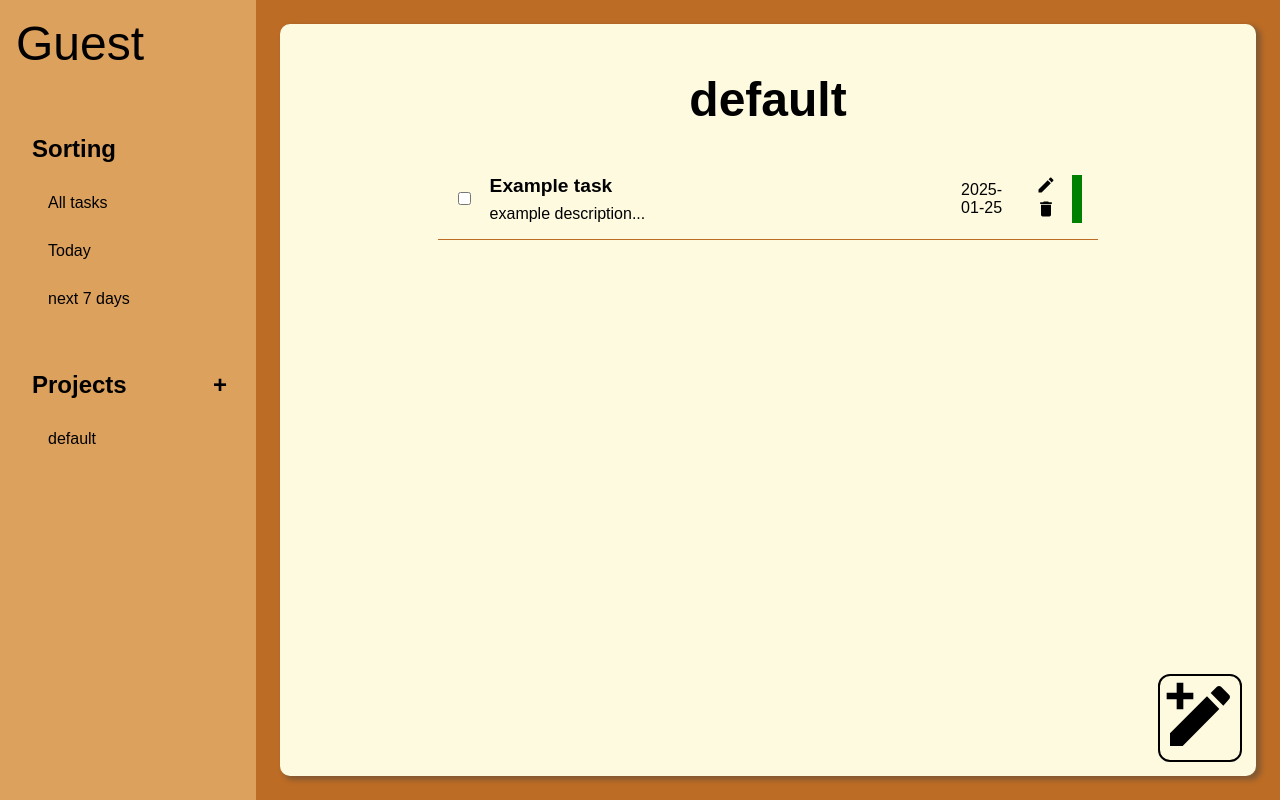
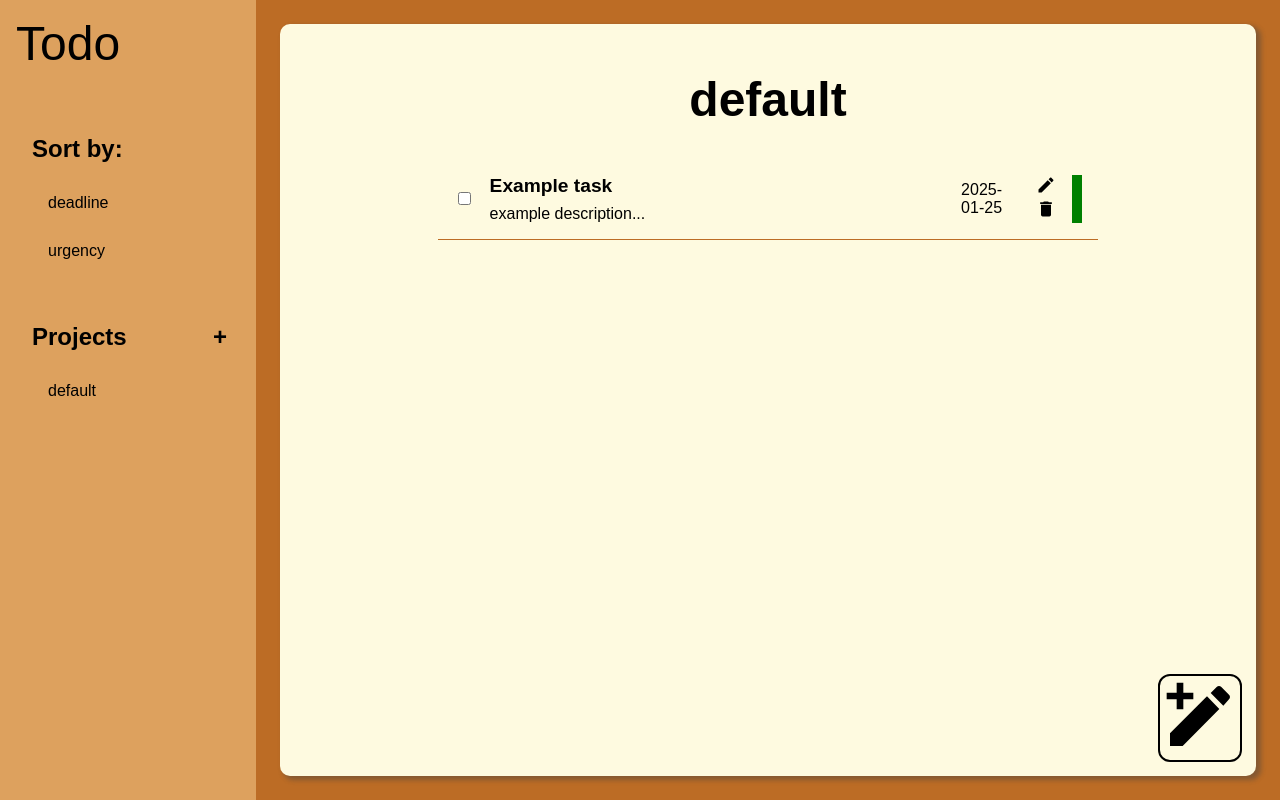
Before and after one commit to kon65138/todo_list, a website built with webpack: page src/index.html in a window 1280 px wide. Built offline with nearby package versions, Linux system fonts and the light colour scheme.

Commit message:
modify html for sort buttons and page title

```diff
--- a/CURRENT_DIRECTION.TXT
+++ b/CURRENT_DIRECTION.TXT
@@ -13,7 +13,7 @@ FOCUS ON MAKING ADD PROJECTS SIDEBAR BUTTON OPEN A POPUP TO MAKE ANOTHER PROJECT
 what features are left till full functionality?
 -delete and edit button functionality on todos (done) form focusing error but all works fine i think...
 -delete button with functionality on projects (done?)
--proper validation when putting in info for project and todo forms
+-proper validation when putting in info for project and todo forms (done?)
 -tick/ proper complete todo functionality (greyed out and moved to bottom of list once completed?)
 -proper sorting on todos
 -add local storage
--- a/src/index.html
+++ b/src/index.html
@@ -57,12 +57,11 @@
         </form>
     </div>
     <div class="sidebar">
-        <div class="user">Guest</div>
-        <div class="label"><div>Sorting</div></div>
+        <div class="user">Todo</div>
+        <div class="label"><div>Sort by:</div></div>
         <div class="sorting">
-            <button class="allTasks sBtn"><div>All tasks</div></button>
-            <button class="today sBtn"><div>Today</div></button>
-            <button class="next7D sBtn"><div>next 7 days</div></button>
+            <button class="deadline sBtn"><div>deadline</div></button>
+            <button class="urgency sBtn"><div>urgency</div></button>
         </div>
         <div class="label"><div>Projects</div><button class="newProject">+</button></div>
         <div class="projects" >
--- a/src/modules/sidebar.js
+++ b/src/modules/sidebar.js
@@ -2,6 +2,13 @@ import { projects } from './mainContent.js';
 import { renderProj } from './mainContent.js';
 import { project } from './project.js';
 import dltIcon from "../imgs/delete.svg";
+
+const openProjectPopupBtn = document.querySelector(".newProject");
+const closeProjPopup = document.getElementById('cancelProj');
+const projectPopup = document.querySelector(".projectsPopup");
+const projNameInpt = document.querySelector("#projName");
+const newProjBtn = document.querySelector("#newProj");
+
 
 function hasWhiteSpace(s) {
     return /\s/g.test(s);
@@ -51,11 +58,6 @@ export function loadSidebarProjects () {
     }
 };
 
-const openProjectPopupBtn = document.querySelector(".newProject");
-const closeProjPopup = document.getElementById('cancelProj');
-const projectPopup = document.querySelector(".projectsPopup");
-const projNameInpt = document.querySelector("#projName");
-const newProjBtn = document.querySelector("#newProj");
 
 openProjectPopupBtn.addEventListener("click", () => {
     projNameInpt.value = '';
```
